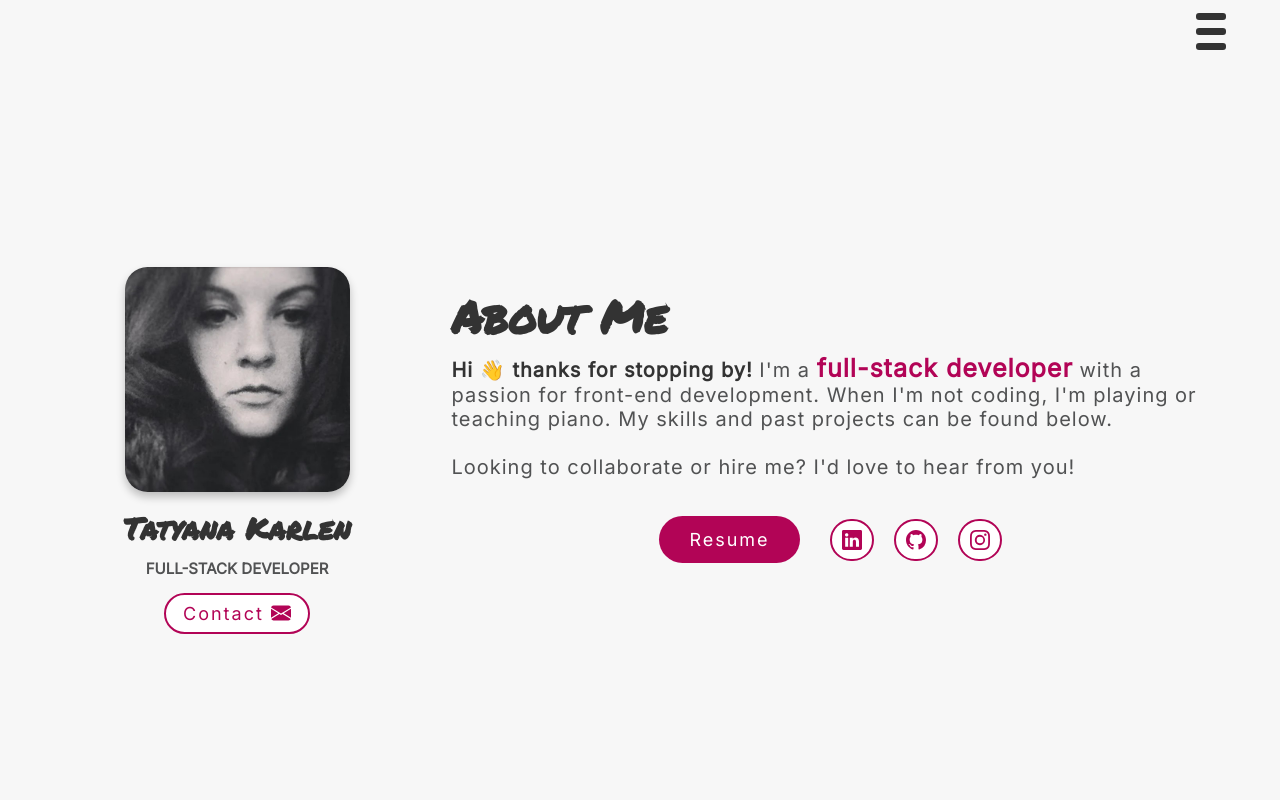
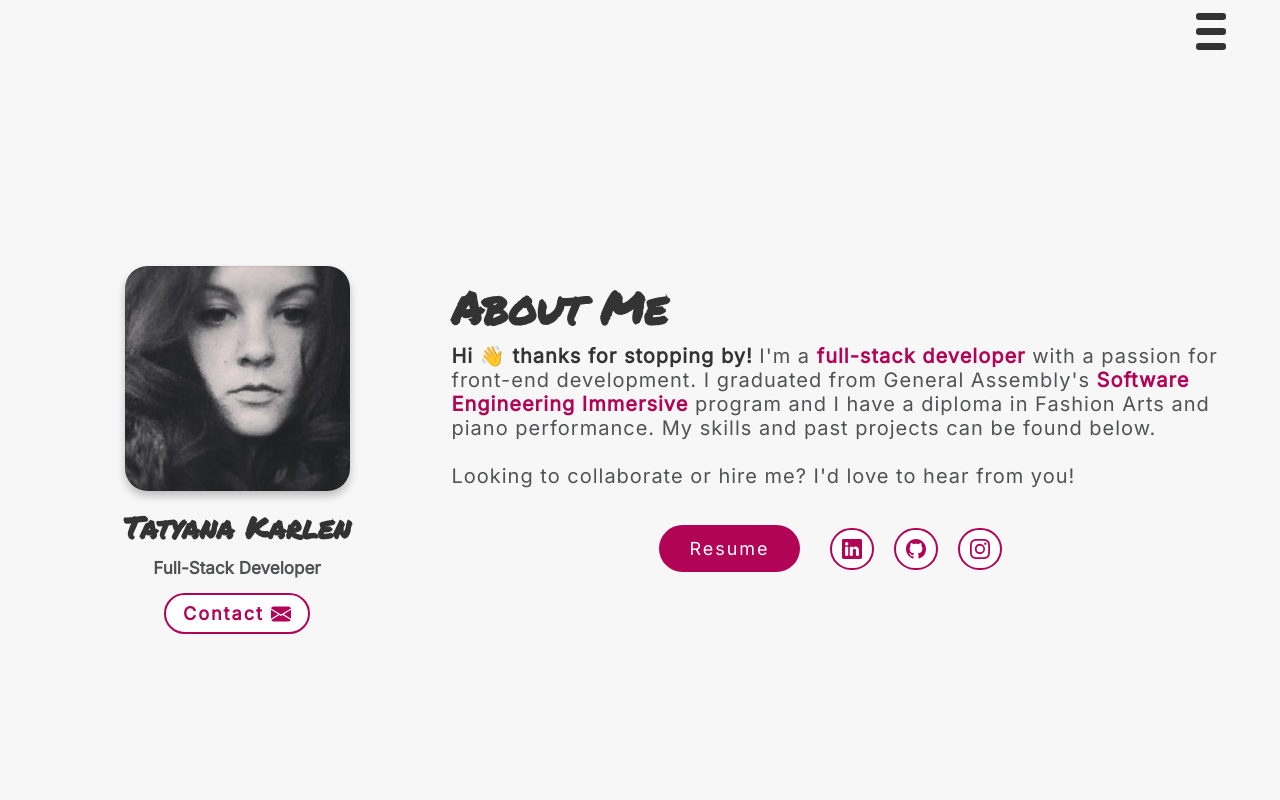
Before and after one commit to tatyanakarlen/PortfolioWebsite, a React (Create React App) app: page / in a window 1280 px wide. Shown: the top 800 px of the page. Built offline with nearby package versions, Linux system fonts and the light colour scheme.

Commit message:
more changes to desktop and tablet

```diff
--- a/src/components/Hero/Hero.css
+++ b/src/components/Hero/Hero.css
@@ -69,7 +69,7 @@
 
 
 .left-img-title-container h3 {
-  font-size: 1.5rem;
+  font-size: 1.7rem;
   margin-top: 8px;
   color: #515253;
 
@@ -84,7 +84,7 @@
     border-radius: 40px;
 
     letter-spacing: 2px;
-    font-weight: 500;
+    font-weight: 600;
     font-size: 1.8rem;
     color: #b20456;
 
@@ -128,7 +128,7 @@
 .right-about-me-container .full-stack-developer {
   color:#b20456;
   font-weight: bold;
-  font-size: 2.5rem;
+
 }
 
 .right-about-me-container .hi-wave-intro {
--- a/src/components/Hero/Hero.jsx
+++ b/src/components/Hero/Hero.jsx
@@ -26,7 +26,7 @@ const Hero = () => {
                 <img src={bioPic}></img>
 
                 <h1>Tatyana Karlen</h1>
-                <h3>FULL-STACK DEVELOPER</h3>
+                <h3>Full-Stack Developer</h3>
                 <a
                   class="contact-me-link"
                   href="mailto:tatyanakarlen@gmail.com"
@@ -46,9 +46,11 @@ const Hero = () => {
                   </span>{' '}
                   I'm a{' '}
                   <span class="full-stack-developer">full-stack developer</span>{' '}
-                  with a passion for front-end development. When I'm not coding,
-                  I'm playing or teaching piano. My skills and past projects can
-                  be found below.
+                  with a passion for front-end development. I graduated from
+                  General Assembly's{' '}
+                  <span class="bold-span">Software Engineering Immersive</span>{' '}
+                  program and I have a diploma in Fashion Arts and piano
+                  performance. My skills and past projects can be found below.
                   <br />
                   <br />
                   <span class="collaborate">
@@ -173,9 +175,10 @@ const Hero = () => {
                     >
                       full-stack developer
                     </span>{' '}
-                    with a passion for front-end development. When I'm not
-                    coding, I'm playing or teaching piano. My skills and past
-                    projects can be found below.
+                    with a passion for frontend development. I graduated from General Assembly's <span class='bold-span'>Software Engineering
+                    Immersive</span> program and I have a diploma in Fashion Arts and
+                    piano performance. My skills and past projects can be found
+                    below.
                     <br />
                     <br />
                     <span>
```
